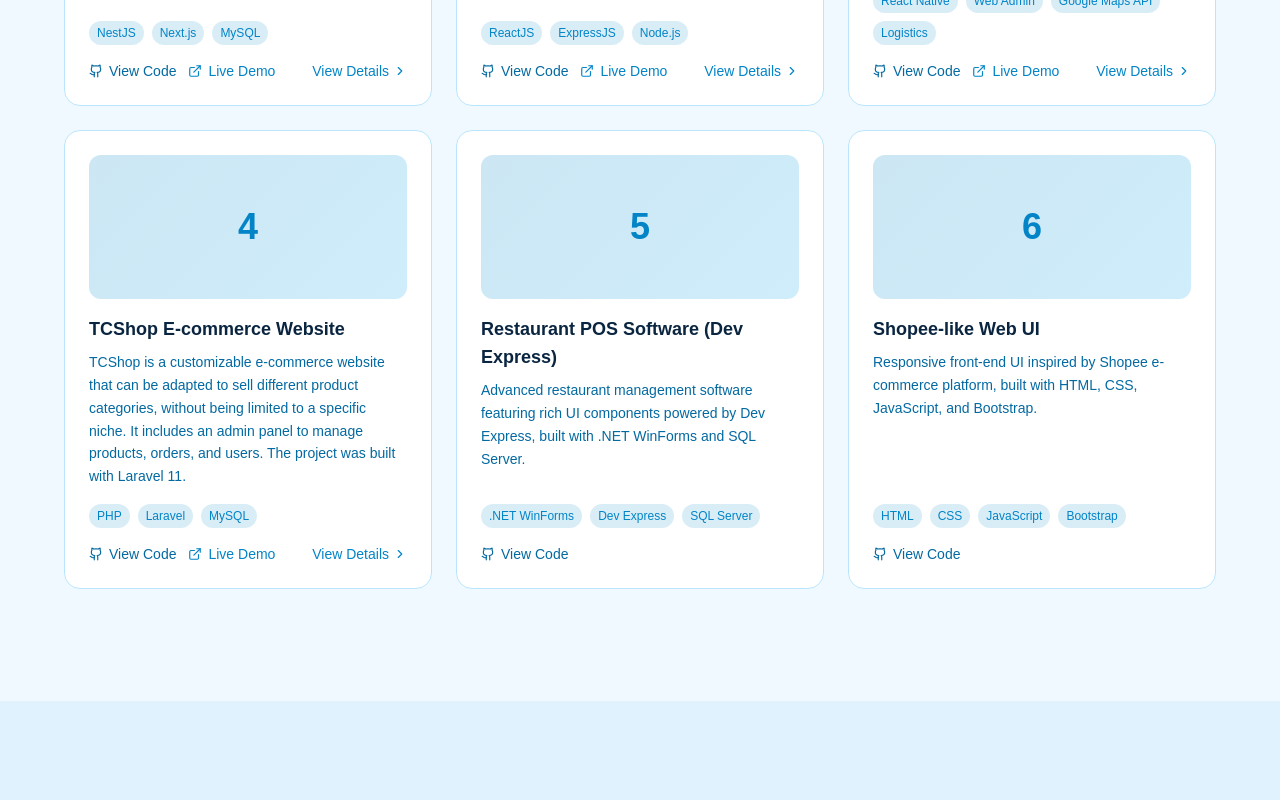
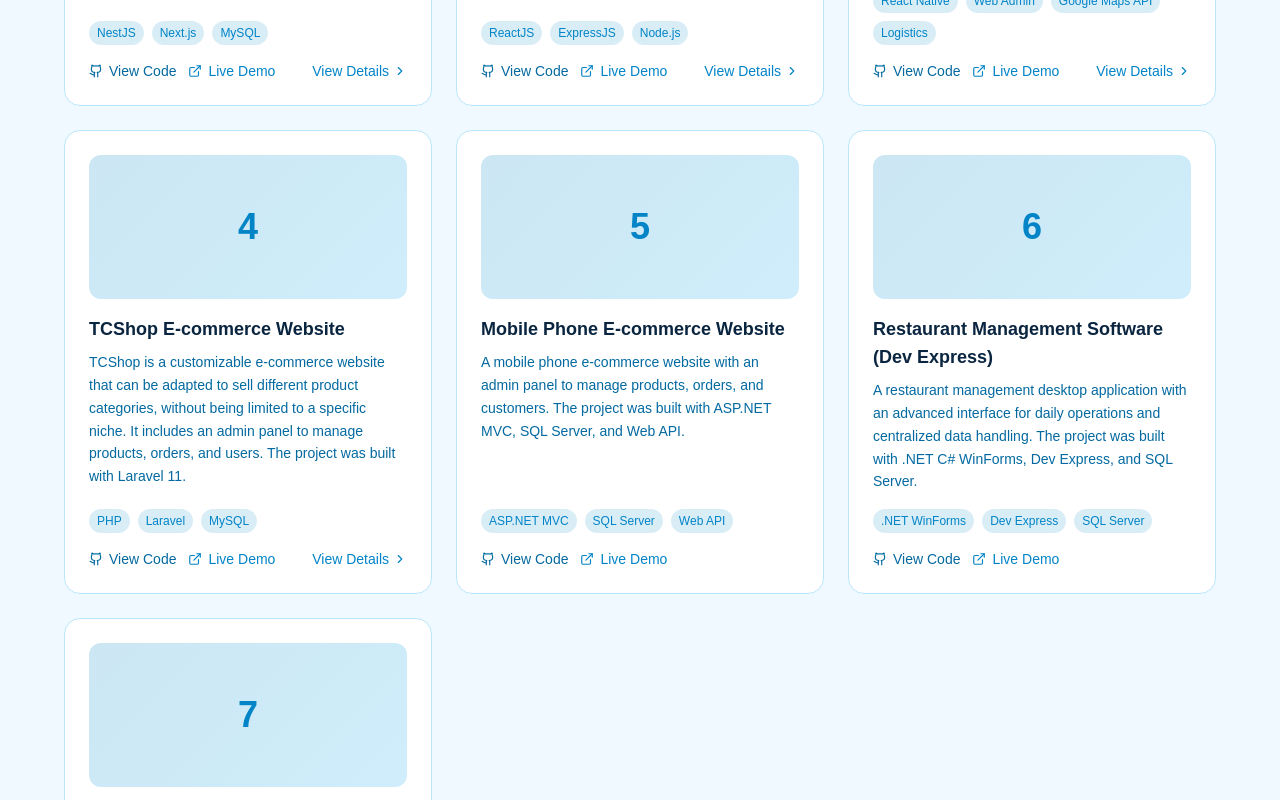
Before and after one commit to CongCaoIT/portfolio, a Next.js app: page /en in a window 1280 px wide. Shown: the part 4000-4800 px from the top of the page. Built offline with nearby package versions, Linux system fonts and the light colour scheme.

Commit message:
Cập nhật dự án

```diff
--- a/messages/en.json
+++ b/messages/en.json
@@ -225,10 +225,14 @@
         }
       },
       "project5": {
-        "title": "Restaurant POS Software (Dev Express)",
-        "description": "Advanced restaurant management software featuring rich UI components powered by Dev Express, built with .NET WinForms and SQL Server."
+        "title": "Mobile Phone E-commerce Website",
+        "description": "A mobile phone e-commerce website with an admin panel to manage products, orders, and customers. The project was built with ASP.NET MVC, SQL Server, and Web API."
       },
       "project6": {
+        "title": "Restaurant Management Software (Dev Express)",
+        "description": "A restaurant management desktop application with an advanced interface for daily operations and centralized data handling. The project was built with .NET C# WinForms, Dev Express, and SQL Server."
+      },
+      "project7": {
         "title": "Shopee-like Web UI",
         "description": "Responsive front-end UI inspired by Shopee e-commerce platform, built with HTML, CSS, JavaScript, and Bootstrap."
       }
--- a/messages/vi.json
+++ b/messages/vi.json
@@ -217,10 +217,14 @@
         }
       },
       "project5": {
-        "title": "Phần Mềm Quản Lý Quán Ăn Dev Express",
-        "description": "Phần mềm quản lý quán ăn nâng cao với giao diện phong phú sử dụng Dev Express, xây dựng bằng .NET WinForms và SQL Server."
+        "title": "Website Bán Điện Thoại Di Động",
+        "description": "Website bán điện thoại di động kèm trang quản trị, hỗ trợ quản lý sản phẩm, đơn hàng và khách hàng. Dự án được xây dựng bằng ASP.NET MVC, SQL Server và Web API."
       },
       "project6": {
+        "title": "Phần Mềm Quản Lý Quán Ăn Dev Express",
+        "description": "Phần mềm quản lý quán ăn với giao diện nâng cao, hỗ trợ vận hành bán hàng và quản lý dữ liệu tập trung. Dự án được xây dựng bằng .NET C# WinForms, Dev Express và SQL Server."
+      },
+      "project7": {
         "title": "Giao Diện Web Shopee",
         "description": "Giao diện front-end responsive lấy cảm hứng từ nền tảng thương mại điện tử Shopee, xây dựng bằng HTML, CSS, JavaScript và Bootstrap."
       }
--- a/src/components/sections/Projects.tsx
+++ b/src/components/sections/Projects.tsx
@@ -15,7 +15,14 @@ import {
   Users,
 } from "lucide-react";
 
-type ProjectKey = "project1" | "project2" | "project3" | "project4" | "project5" | "project6";
+type ProjectKey =
+  | "project1"
+  | "project2"
+  | "project3"
+  | "project4"
+  | "project5"
+  | "project6"
+  | "project7";
 
 const DETAIL_GROUPS = ["website", "system", "products", "members"] as const;
 type DetailGroup = (typeof DETAIL_GROUPS)[number];
@@ -67,12 +74,18 @@ const projectsData: {
   },
   {
     key: "project5",
-    tags: [".NET WinForms", "Dev Express", "SQL Server"],
+    tags: ["ASP.NET MVC", "SQL Server", "Web API"],
     github: "https://github.com/CongCaoIT/",
-    demo: "",
+    demo: "https://youtu.be/lQ-5KG7l-6U?si=OFtVJFlE4VJKicFE",
   },
   {
     key: "project6",
+    tags: [".NET WinForms", "Dev Express", "SQL Server"],
+    github: "https://github.com/CongCaoIT/",
+    demo: "https://youtu.be/v0tdeaFfNL4?si=vpHQ4bSJA4eE9SOZ",
+  },
+  {
+    key: "project7",
     tags: ["HTML", "CSS", "JavaScript", "Bootstrap"],
     github: "https://github.com/CongCaoIT/",
     demo: "",
```
